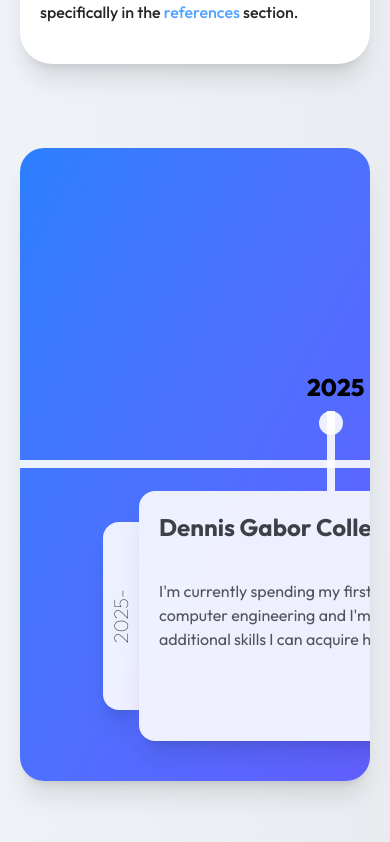
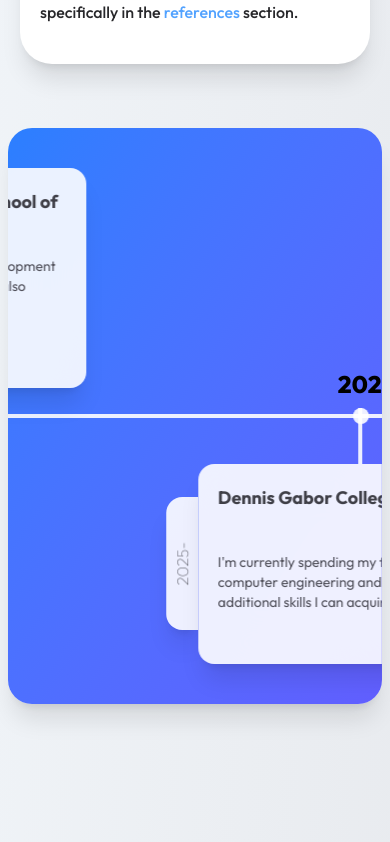
Before and after one commit to chencsi/chencsi.github.io, a React (Vite) app: page / in a window 390 px wide. Shown: the part 1459-2301 px from the top of the page. Built offline with nearby package versions, Linux system fonts and the light colour scheme.

Commit message:
bugfixed education timeline and now working on mobile

```diff
--- a/src/components/HomeEducation.jsx
+++ b/src/components/HomeEducation.jsx
@@ -8,20 +8,20 @@ const EducationBox = ({ education, theme }) => {
   return (
     <div
       key={education.h5}
-      className={`flex flex-row w-md sm:w-lg items-center`}
+      className={`flex flex-row min-h-[200px] sm:min-h-[250px] w-sm sm:min-w-lg items-center`}
     >
-      <div className={`${theme === "dark" ? "bg-gradient-to-br from-zinc-800/80 to-zinc-900/80" : "bg-white/90"} rounded-l-2xl z-10 left-2 h-3/4 flex flex-col justify-center shadow-xl`}>
-        <p className={`${theme === "dark" ? "text-zinc-300" : "text-zinc-700"} text-xl [writing-mode:vertical-lr] rotate-180 font-thin p-1`}>
+      <div className={`${theme === "dark" ? "bg-gradient-to-br from-zinc-800/80 to-zinc-900/80" : "bg-white/90"} rounded-l-2xl z-10 left-2 h-2/3 flex flex-col justify-center shadow-xl`}>
+        <p className={`${theme === "dark" ? "text-zinc-300" : "text-zinc-700"} sm:text-xl [writing-mode:vertical-lr] rotate-180 font-thin p-1`}>
           {education.p1}
         </p>
       </div>
       <div
-        className={`${theme === "dark" ? "bg-gradient-to-br from-zinc-800/80 to-zinc-900/80" : "bg-white/90"} py-5 px-5 rounded-2xl backdrop-blur-xl w-full shadow-xl z-10 min-h-[250px] min-w-[300px]`}
+        className={`${theme === "dark" ? "bg-gradient-to-br from-zinc-800/80 to-zinc-900/80" : "bg-white/90"} py-5 px-5 rounded-2xl backdrop-blur-xl w-full shadow-xl z-10 min-h-[200px]`}
       >
-        <h5 className={`${theme === "dark" ? "text-zinc-50" : "text-zinc-700"} mb-2 text-2xl font-bold min-h-15`}>
+        <h5 className={`${theme === "dark" ? "text-zinc-50" : "text-zinc-700"} mb-2 text-lg sm:text-2xl font-bold min-h-15`}>
           {education.h5}
         </h5>
-        <p className={`${theme === "dark" ? "text-zinc-300" : "text-zinc-600"}`}>
+        <p className={`${theme === "dark" ? "text-zinc-300" : "text-zinc-600"} text-sm`}>
           {education.p2}
         </p>
         <div className="flex flex-row gap-1 my-1">
@@ -52,13 +52,13 @@ function HomeEducation() {
 
 
   return (
-    <section ref={ref} className="relative h-[500vh] md:h-[300vw] p-5 md:p-10 rounded-4xl">
+    <section ref={ref} className="relative h-[500vh] md:h-[300vw] px-2 sm:p-5 md:p-10 rounded-4xl">
       <motion.div
-        className="sticky top-26 sm:top-30 h-[75vh] sm:h-[40rem] max-w-[1400px] rounded-3xl shadow-xl mx-auto overflow-hidden bg-gradient-to-br from-blue-500 to-indigo-500 flex flex-row gap-5"
+        className="sticky top-26 sm:top-30 h-[36rem] sm:h-[40rem] max-w-[1400px] rounded-3xl shadow-xl mx-auto overflow-hidden bg-gradient-to-br from-blue-500 to-indigo-500 flex flex-row gap-65 sm:gap-5"
         transition={{ duration: 1, delay: 1, type: "spring" }}
       >
         <motion.div style={{ x: firstBox }} className="w-full h-full flex flex-row">
-          <div className="w-[90vw] self-center flex flex-col items-center gap-5">
+          <div className="w-[94vw] sm:w-[90vw] self-center flex flex-col items-center gap-5">
             <div className="bg-white/20 rounded-full mx-auto px-8 py-3 text-zinc-100 font-extrabold uppercase text-shadow text-center flex flex-row gap-2 items-center">
               <Book />
               <h3 className="text-2xl sm:text-4xl">{content?.h3}</h3>
@@ -68,18 +68,18 @@ function HomeEducation() {
             </p>
           </div>
         </motion.div>
-        <motion.div style={{ x: secondBox }} className="w-[4400px] h-full flex py-10 pr-20 gap-20 lg:gap-35">
+        <motion.div style={{ x: secondBox }} className="min-w-[1700px] sm:max-w-[4600px] h-full flex py-10 pr-20 gap-20 lg:gap-35">
 
-          <div className="flex flex-row gap-40 px-5 h-full relative">
+          <div className="flex flex-row gap-20 px-5 h-full relative">
             {content?.educations?.slice().reverse().map((education, index) => {
               const even = index % 2 == 0;
 
               return (
                 <div key={index} className={`${index === 0 && "ml-10"} flex ${even ? "flex-col-reverse" : "flex-col"} ${even && "justify-start"}`}>
                   <EducationBox education={education} theme={theme} />
-                  <div className={`${even ? "-top-20 flex-col" : "-bottom-20 flex-col-reverse"} relative left-1/2 flex`}>
-                    <div className={`${theme === "dark" ? "bg-gradient-to-br from-zinc-800/80 to-zinc-900" : "bg-white/90"} w-2 h-20 left-0 absolute self-center`} />
-                    <div className={`${theme === "dark" ? "bg-gradient-to-br from-zinc-800 to-zinc-900" : "bg-white/90"} w-6 h-6 absolute left-0 -translate-x-1/3 rounded-full z-10`}></div>
+                  <div className={`${even ? "-top-14 sm:-top-10 flex-col" : "-bottom-14 sm:-bottom-11 flex-col-reverse"} relative left-1/2 flex flex-col items-center`}>
+                    <div className={`${theme === "dark" ? "bg-gradient-to-br from-zinc-800/80 to-zinc-900" : "bg-white/90"} w-1 h-14 sm:w-2 sm:h-20 left-0 absolute self-center`} />
+                    <div className={`${theme === "dark" ? "bg-gradient-to-br from-zinc-800 to-zinc-900" : "bg-white/90"} w-4 h-4 sm:w-6 sm:h-6 absolute left-0 -translate-x-1/3 rounded-full z-10`}></div>
                     <p className={`text-2xl font-extrabold -left-5 absolute ${even ? "-top-10" : "-bottom-10"}`}>{education.p1.split("-")[0]}</p>
                   </div>
                 </div>
@@ -89,7 +89,7 @@ function HomeEducation() {
               initial={{ width: 0 }}
               className="absolute top-1/2 -translate-y-10 h-20 w-full flex flex-col justify-center"
             >
-              <div className={`${theme === "dark" ? "bg-gradient-to-r from-zinc-800/90 to-zinc-900/90" : "bg-white/90"} h-2 w-full rounded-full`} />
+              <div className={`${theme === "dark" ? "bg-gradient-to-r from-zinc-800/90 to-zinc-900/90" : "bg-white/90"} h-1 sm:h-2 w-full rounded-full`} />
             </div>
           </div>
         </motion.div>
```
